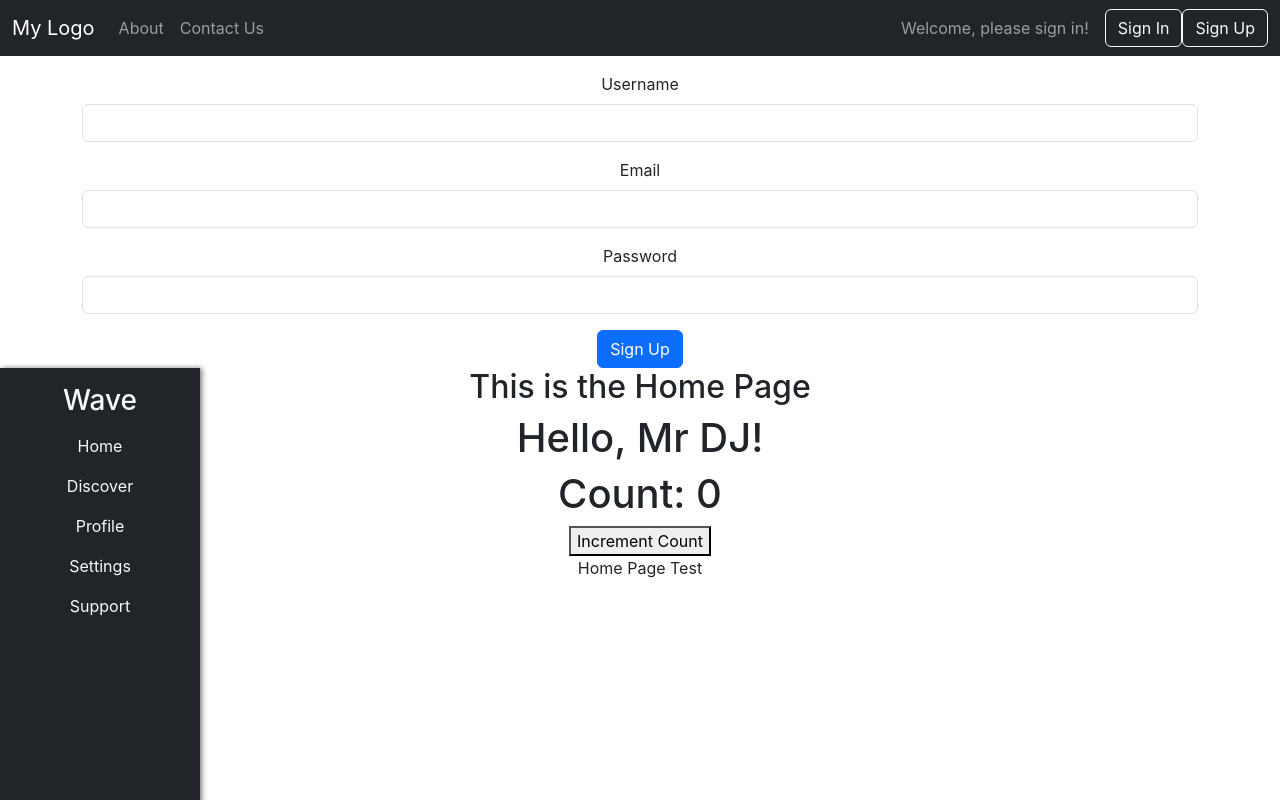
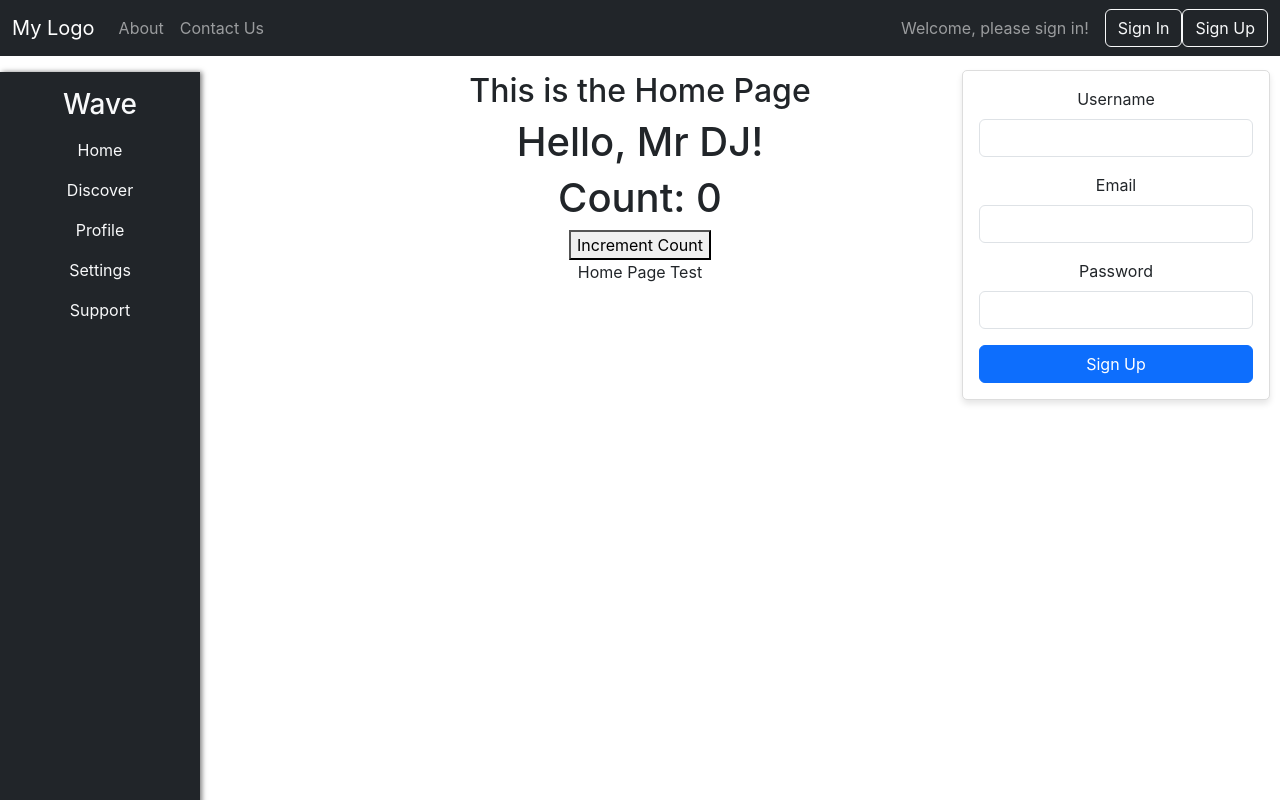
Before and after one commit to fraserivison/wave-app, a React (Create React App) app in the folder wave-app/: page / in a window 1280 px wide. Both pictures are taken after a click on the button "Sign Up". Built offline with nearby package versions, Linux system fonts and the light colour scheme.

Commit message:
Style SignUpForm to match SignInForm structure and positioning

```diff
--- a/wave-app/src/components/SignUpForm.js
+++ b/wave-app/src/components/SignUpForm.js
@@ -12,7 +12,8 @@ const SignUpForm = () => {
   };
 
   return (
-    <form onSubmit={handleSubmit} className={styles.signupForm}>
+    <div className={styles.wrapper}>
+            <form onSubmit={handleSubmit}>
                 <div className="mb-3">
                     <label htmlFor="username" className="form-label">Username</label>
                     <input
@@ -46,8 +47,9 @@ const SignUpForm = () => {
                         required
                     />
                 </div>
-      <button type="submit" className="btn btn-primary">Sign Up</button>
+                <button type="submit" className={`btn btn-primary ${styles.button}`}>Sign Up</button>
             </form>
+        </div>
     );
 };
 
--- a/wave-app/src/components/SignUpForm.module.css
+++ b/wave-app/src/components/SignUpForm.module.css
@@ -1,43 +1,24 @@
-.form-container {
-    max-width: 400px;
-    margin: 0 auto;
-    background-color: #f8f9fa;
-    border: 1px solid #dee2e6;
-    border-radius: 5px;
-    padding: 20px;
-    box-shadow: 0 4px 8px rgba(0, 0, 0, 0.1);
+.wrapper {
+  max-width: 400px;
+  border: 1px solid #ddd;
+  border-radius: 5px;
+  box-shadow: 0 4px 6px rgba(0, 0, 0, 0.1);
+  background-color: white;
+  position: absolute;
+  top: 70px;
+  right: 10px;
+  padding: 1rem;
+}
+
+@media (max-width: 768px) {
+  .wrapper {
+      position: relative;
+      margin: 0 auto;
+      right: auto;
+      top: 20px;
   }
+}
 
-  .form-label {
-    font-weight: bold;
-    margin-bottom: 5px;
-  }
-
-  .form-control {
-    border: 1px solid #ced4da;
-    border-radius: 4px;
-    padding: 10px;
-    font-size: 16px;
-  }
-
-  .btn-submit {
-    background-color: #007bff;
-    color: white;
-    border: none;
-    padding: 10px 15px;
-    font-size: 16px;
-    border-radius: 4px;
-    cursor: pointer;
-    transition: background-color 0.3s ease;
-  }
-
-  .btn-submit:hover {
-    background-color: #0056b3;
-  }
-
-  @media (max-width: 576px) {
-    .form-container {
-      width: 90%;
-      padding: 15px;
-    }
-  }
+.button {
+  width: 100%;
+}
```
Lines whose indentation alone changed are shown as unchanged.
